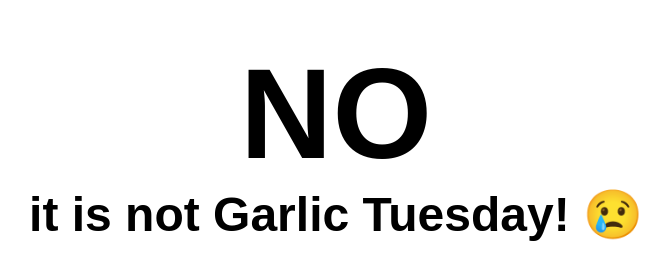
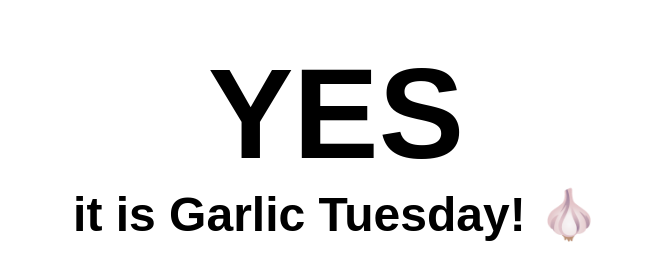
Before and after one commit to JackBiggin/isitgarlictuesday, a plain HTML site: page index.html in a window 1280 px wide. Shown: the whole page, without its empty margins (304-974 px from the left). Drawn offline with Linux system fonts and the light colour scheme.

Commit message:
Update index.html

```diff
--- a/index.html
+++ b/index.html
@@ -15,7 +15,8 @@
             var currentMonth = date.getMonth()
             var currentDay = date.getDay()
             var currentMonthDay = date.getDate()
-            if(currentMonth == 6 && currentDay == 2 && ((currentMonthDay + 7 < 31) || (currentMonthDay > 25)) && currentMonthDay > 20) {
+            if(1 == 1) {
+            //if(currentMonth == 6 && currentDay == 2 && ((currentMonthDay + 7 < 31) || (currentMonthDay > 25)) && currentMonthDay > 20) {
                 document.getElementById("yesno").innerHTML = "YES"
                 document.getElementById("text").innerHTML = "it is Garlic Tuesday! 🧄"
             } else {
```
